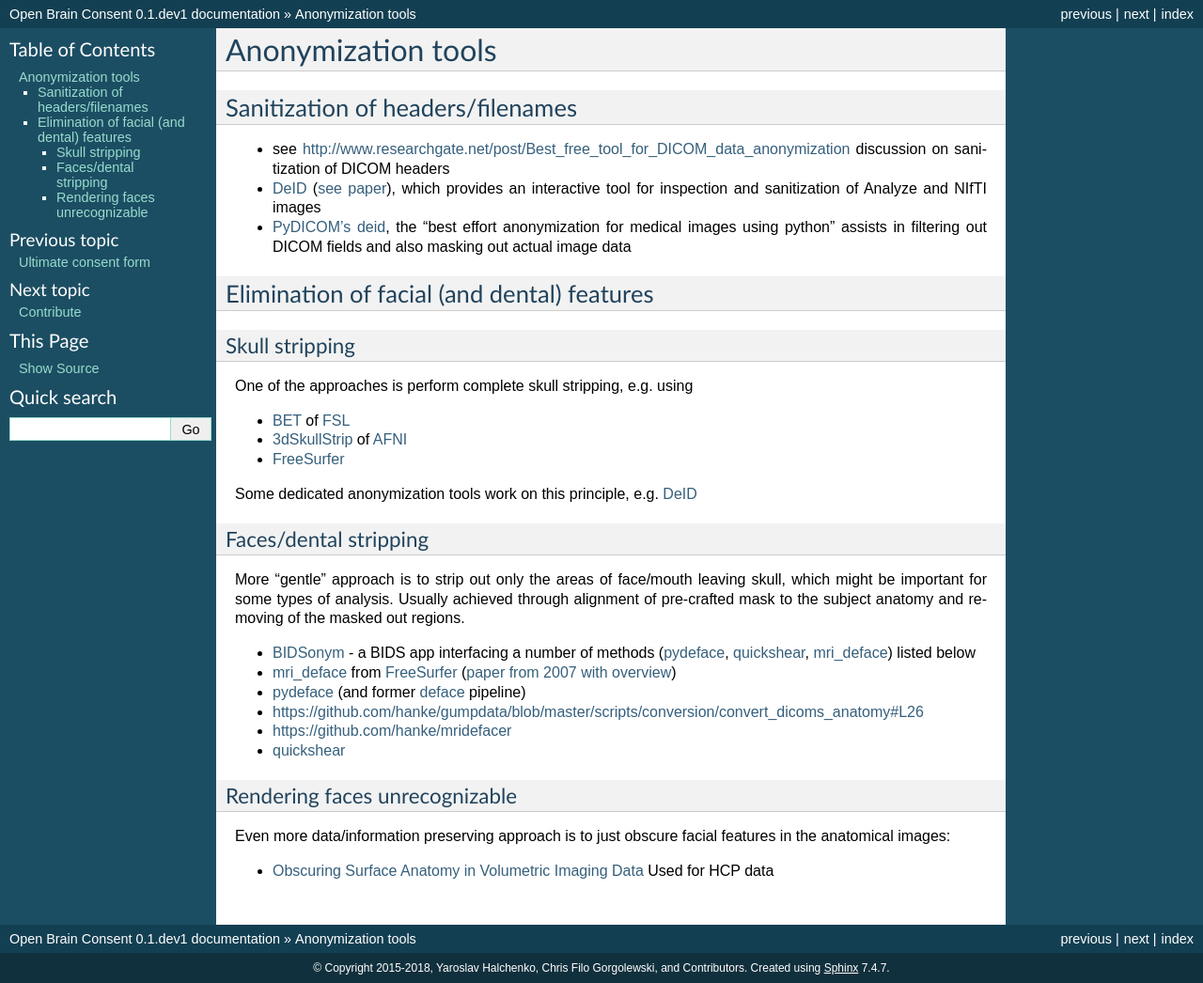
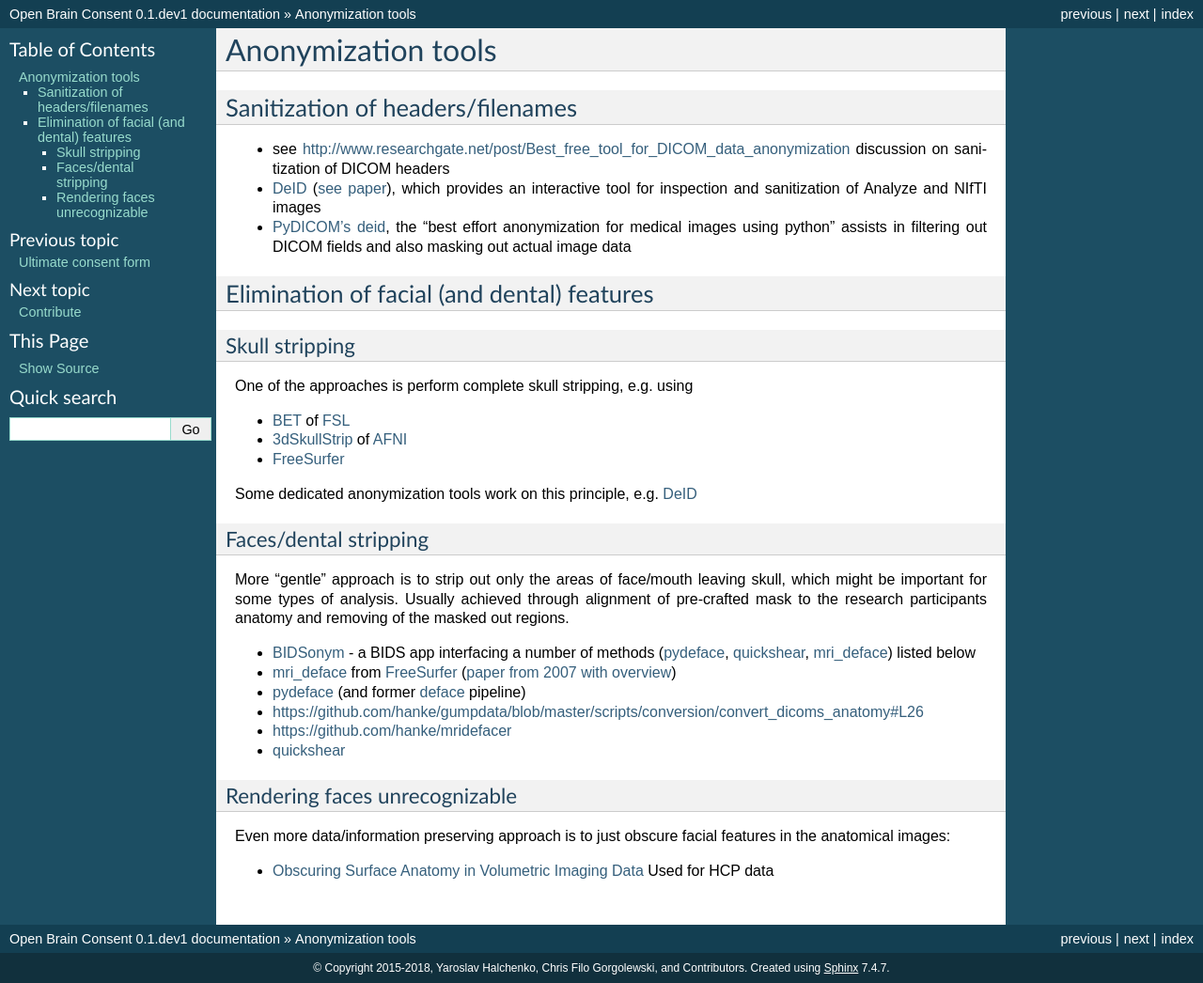
Before and after one commit to con/open-brain-consent, a Sphinx documentation site: the page built from docs/source/anon_tools.rst, in a window 1280 px wide. Shown: the whole page at 94% size. Built offline with Sphinx 7.4.7, drawn with Linux system fonts in a browser that asks for light colours.

Commit message:
replace "subject" by "research participant"

```diff
--- a/README.rst
+++ b/README.rst
@@ -13,7 +13,7 @@
 neuroimaging data collected for research daily, just a small fraction
 becomes publicly available. Partially it is because management of
 neuroimaging data requires to confirm to established legal norms,
-i.e. addressing the aspect of subjects privacy.  Those norms are
+i.e. addressing the aspect of research participants privacy.  Those norms are
 usually established by institutional review boards (IRB, or otherwise
 called ethics committees), which are in turn "governed" by the federal
 regulations, such as `45 Code of Federal Regulations Part 46
@@ -25,7 +25,7 @@
 neuroimaging studies there is no commonly accepted version of a
 Consent form template which would allow for collected imaging data to
 be shared as openly as possible while providing adequate guarantees
-for subjects' privacy**.  In majority of the cases, used Consent forms
+for research participants' privacy**.  In majority of the cases, used Consent forms
 simply do not include **any** provision for public sharing of the data
 to get a "speedy" IRB approval for a study.  Situation is particularly
 tricky because major granting agencies (e.g. NIH, NSF) nowadays
@@ -36,7 +36,7 @@
 ================
 
 We would like to facilitate neuroimaging data sharing by providing an "out of
-the box" solution addressing aforementioned human subjects concerns and
+the box" solution addressing aforementioned human research participants concerns and
 consisting of
 
 - widely acceptable consent form allowing deposition of anonymized data
--- a/docs/source/anon_tools.rst
+++ b/docs/source/anon_tools.rst
@@ -40,8 +40,8 @@
 
 More "gentle" approach is to strip out only the areas of face/mouth
 leaving skull, which might be important for some types of analysis.
-Usually achieved through alignment of pre-crafted mask to the subject
-anatomy and removing of the masked out regions.
+Usually achieved through alignment of pre-crafted mask to the research
+participants anatomy and removing of the masked out regions.
 
 - `BIDSonym <https://github.com/PeerHerholz/BIDSonym>`_ - a BIDS app interfacing a
   number of methods (`pydeface`_, `quickshear`_, `mri_deface`_) listed below
--- a/docs/source/contribute.rst
+++ b/docs/source/contribute.rst
@@ -36,7 +36,7 @@
 
 - what concerns on public sharing of neuroimaging data you might have
   if any identifiable information removed (e.g. skull stripped) and
-  subjects agreed to those terms?
+  research participants agreed to those terms?
 
 - what particular consent form composition and wording aspects would
   you recommend? (e.g. "make it an explicit additional form requiring
```
